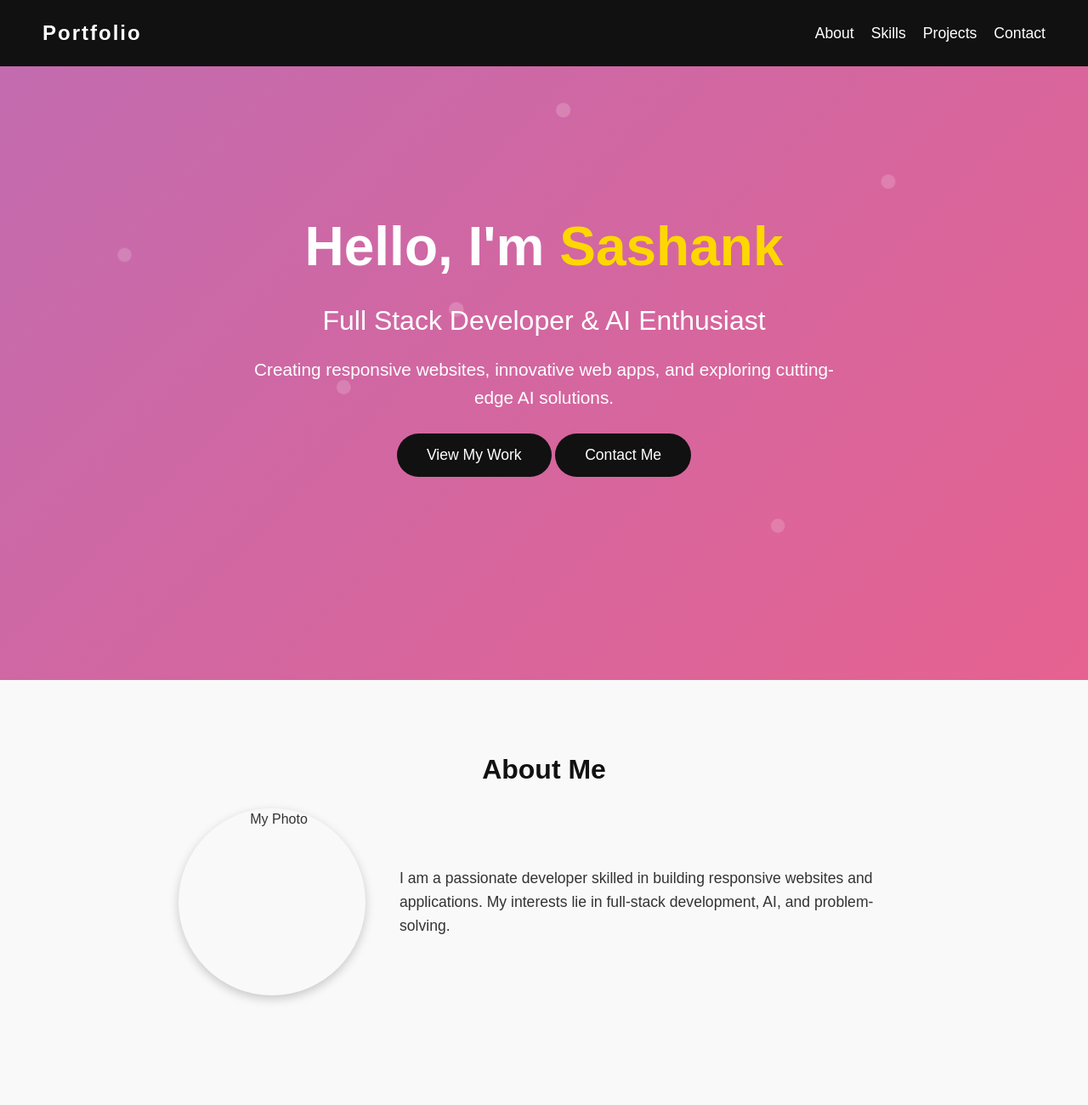
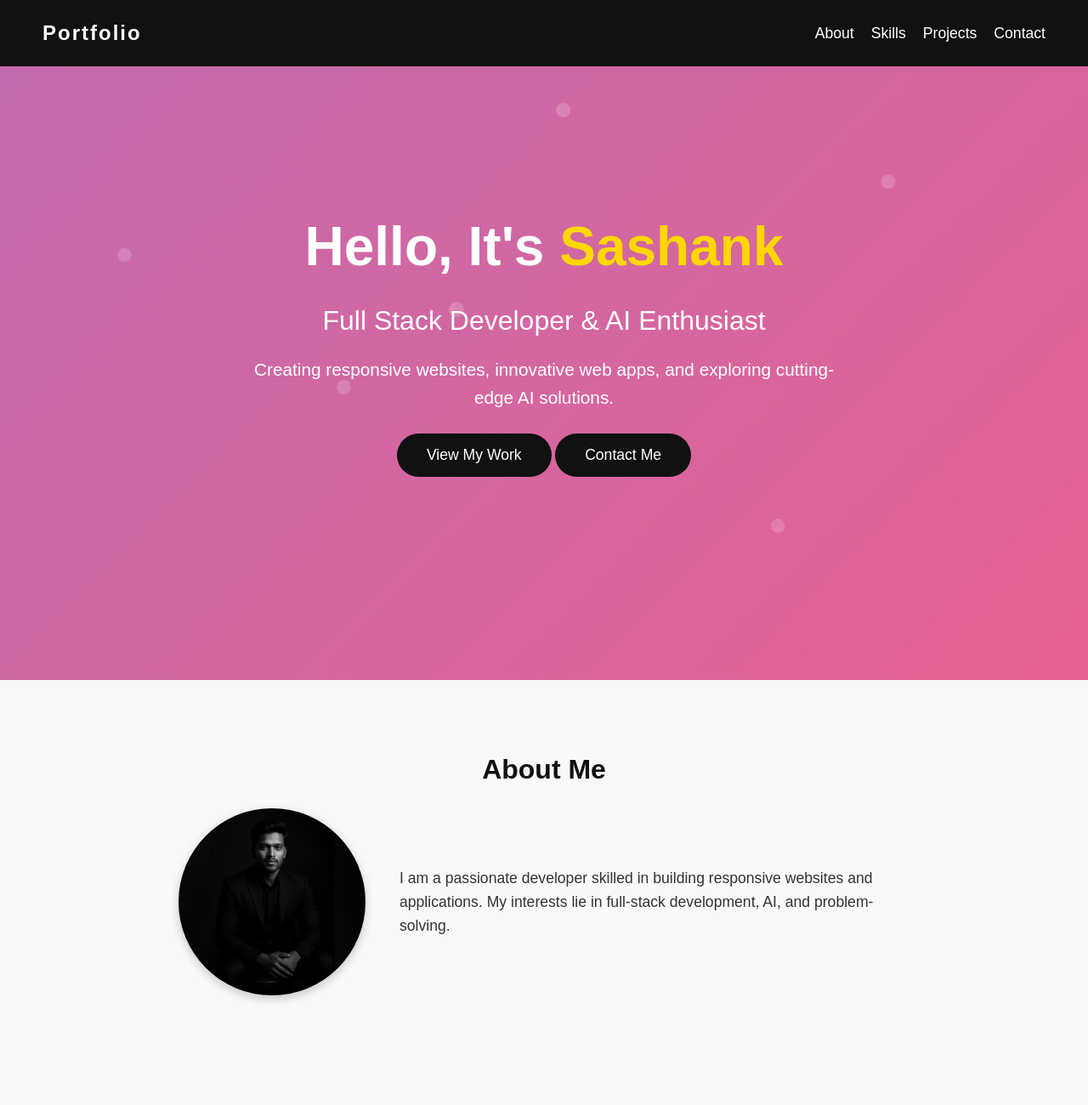
Before and after one commit to sashank-18/portfolio, a plain HTML site: page index.html in a window 1280 px wide. Shown: the top 1300 px of the page at 85% size. Drawn offline with Linux system fonts and the light colour scheme.

Commit message:
Updated portfolio design and fixed bugs

```diff
--- a/index.html
+++ b/index.html
@@ -33,7 +33,7 @@
   </div>
 
   <div class="hero-text">
-    <h1>Hello, I'm <span>Sashank</span></h1>
+    <h1>Hello, It's <span>Sashank</span></h1>
     <h2>Full Stack Developer & AI Enthusiast</h2>
     <p>Creating responsive websites, innovative web apps, and exploring cutting-edge AI solutions.</p>
 
@@ -50,7 +50,7 @@
   <section id="about" class="hidden about">
     <h2>About Me</h2>
     <div class="about-content">
-      <img src="myphoto.jpg" alt="My Photo">
+      <img src="mypic.jpg" alt="My Photo">
       <p>
         I am a passionate developer skilled in building responsive websites and applications.
         My interests lie in full-stack development, AI, and problem-solving.
```
Also changed, not shown: mypic.jpg (added).
